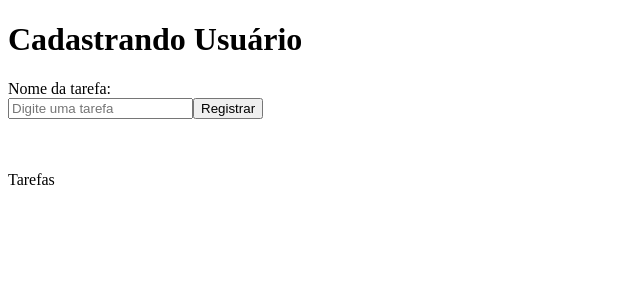
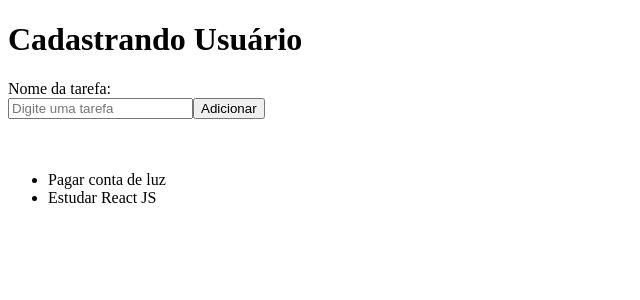
Before and after one commit to Levirroh/learning_react_node, a React (Create React App) app in the folder primeiro-app/: page / in a window 1280 px wide. Shown: the top 300 px of the page, without its empty margins (0-640 px from the left). Built offline with nearby package versions, Linux system fonts and the light colour scheme.

Commit message:
feat: including a task on tasks on submit

```diff
--- a/primeiro-app/src/App.js
+++ b/primeiro-app/src/App.js
@@ -2,10 +2,15 @@ import { useState } from 'react';
 
 function App() {
   const [input, setInput] = useState('')
-  const [tasks,setTasks] = useState([]);
+  const [tasks,setTasks] = useState([
+    'Pagar conta de luz',
+    'Estudar React JS'
+  ]);
 
   function handleRegister(e){
     e.preventDefault();
+
+    setTasks([...tasks, input])
   }
 
   return (
@@ -15,13 +20,15 @@ function App() {
         <label>Nome da tarefa:</label><br/>
         <input placeholder='Digite uma tarefa' value={input} onChange={ (e) => setInput(e.target.value)}/>
 
-        <button type='submit'>Registrar</button>
+        <button type='submit'>Adicionar</button>
       </form>
       <br/>
       <br/>
-      <div>
-        <p>Tarefas</p>
-      </div>
+      <ul>
+        {tasks.map( task => (
+          <li key={task}>{task}</li>
+        ))}
+      </ul>
     </div>
   );
 }
```
